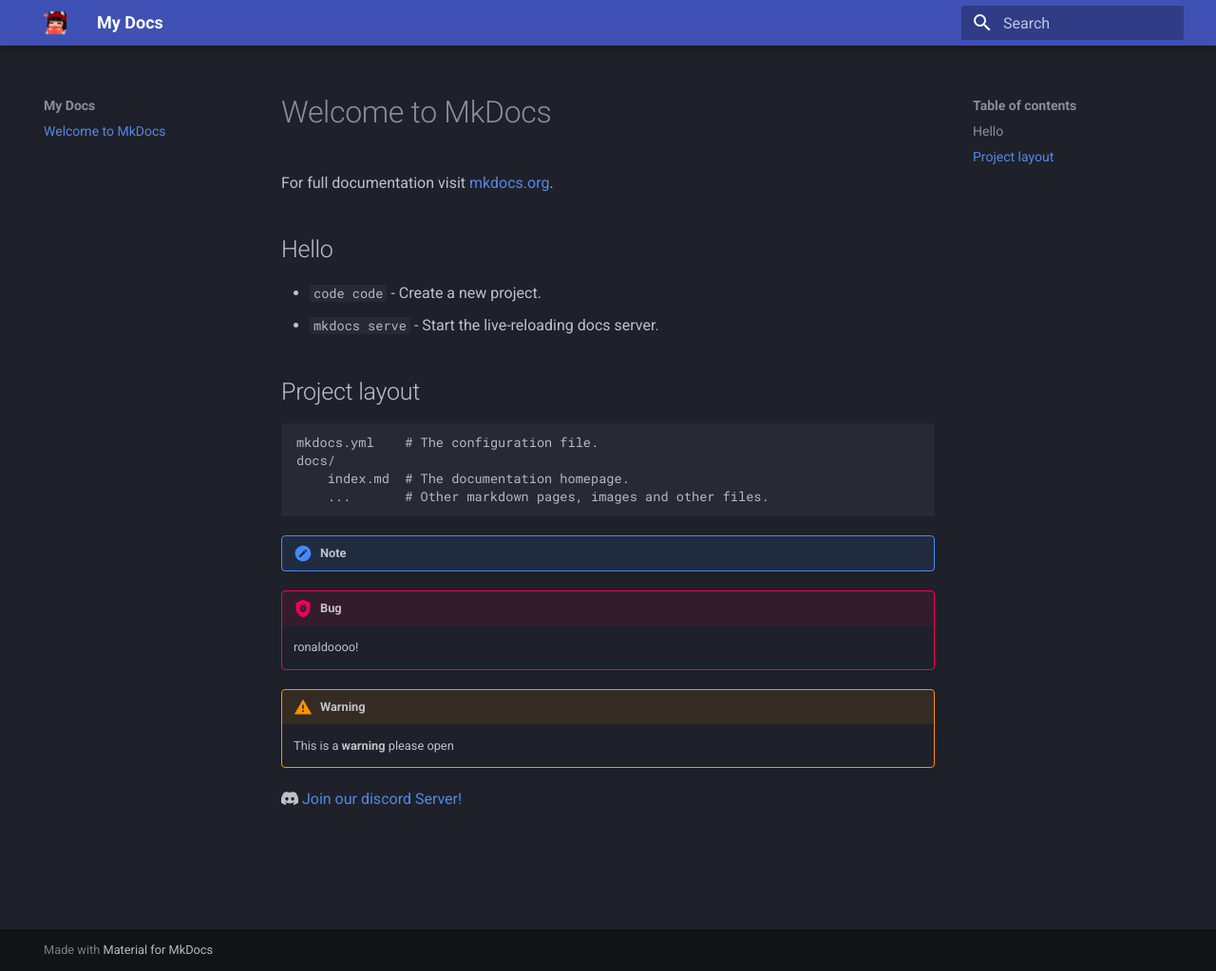
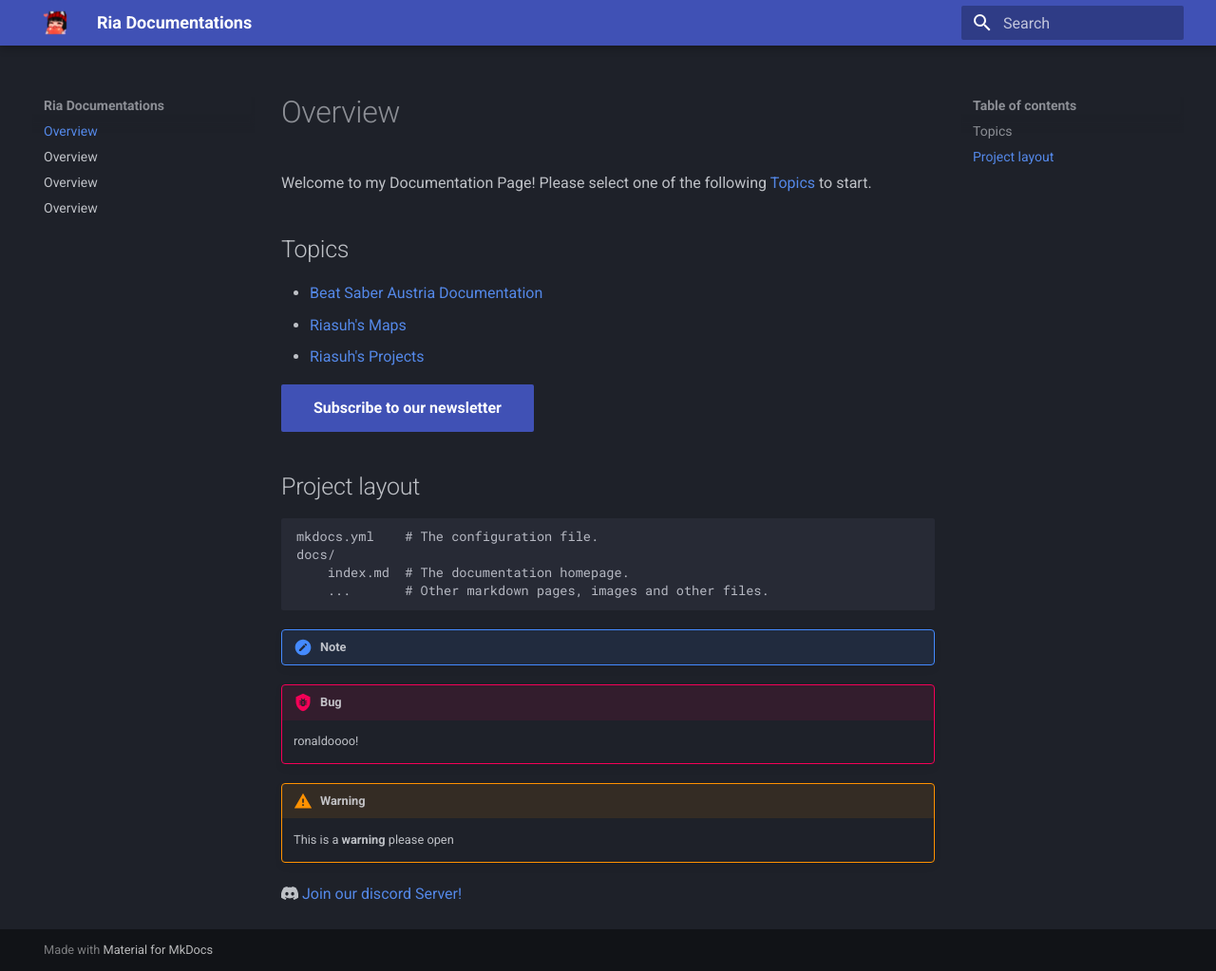
Before and after one commit to riasuh/main, an MkDocs documentation site: the page built from docs/index.md, in a window 1280 px wide and 1023 px high. Shown: the whole window at 95% size. Built offline with MkDocs 1.6.1 and Material for MkDocs 9.7.7, drawn with Linux system fonts in a browser that asks for light colours.

Commit message:
new pages

```diff
--- /dev/null
+++ b/docs/bsat_docs.md
@@ -0,0 +1,7 @@
+# Overview
+
+
+## Topics
+
+
+## Project layout
--- a/docs/index.md
+++ b/docs/index.md
@@ -1,12 +1,15 @@
-# Welcome to MkDocs
+# Overview
 
-For full documentation visit [mkdocs.org](https://www.mkdocs.org).
+Welcome to my Documentation Page!
+Please select one of the following [Topics](./index.md/#topics) to start.
 
-## Hello
+## Topics
 
-* `code code` - Create a new project.
-* `mkdocs serve` - Start the live-reloading docs server.
+* [Beat Saber Austria Documentation](./bsat_docs)
+* [Riasuh's Maps](./ria_maps)
+* [Riasuh's Projects](./ria_projects)
 
+[Subscribe to our newsletter](#){ .md-button .md-button--primary }
 ## Project layout
 
     mkdocs.yml    # The configuration file.
--- /dev/null
+++ b/docs/ria_maps.md
@@ -0,0 +1,7 @@
+# Overview
+
+
+## Topics
+
+
+## Project layout
--- /dev/null
+++ b/docs/ria_projects.md
@@ -0,0 +1,7 @@
+# Overview
+
+
+## Topics
+
+
+## Project layout
--- a/mkdocs.yml
+++ b/mkdocs.yml
@@ -1,4 +1,4 @@
-site_name: My Docs
+site_name: Ria Documentations
 theme:
   name: material
   palette:
```
